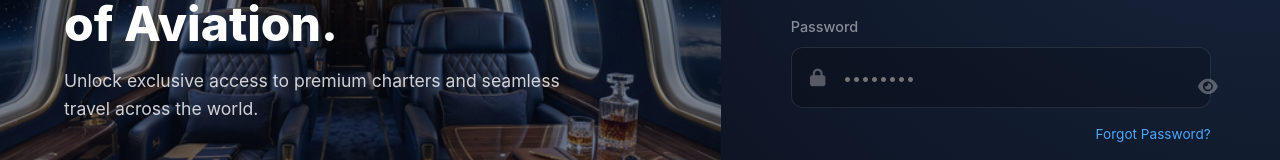
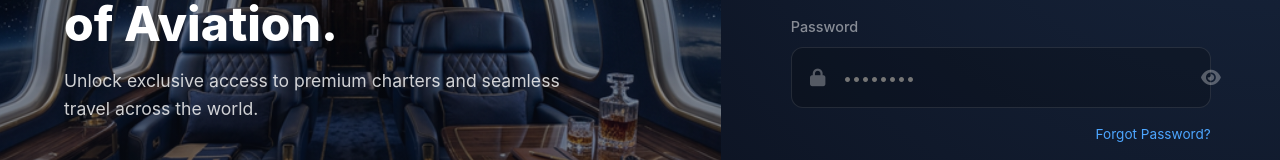
Before and after one commit to riccothebeast/vivante-air, a React (Create React App) app: page /login in a window 1280 px wide. Shown: the part 358-518 px from the top of the page. Built offline with nearby package versions, Linux system fonts and the light colour scheme.

Commit message:
Fix eye icon positioning and ensure toggle functionality is robust

```diff
--- a/src/components/Auth.css
+++ b/src/components/Auth.css
@@ -150,6 +150,8 @@
   display: flex;
   align-items: center;
   transition: all 0.3s ease;
+  width: 100%;
+  /* Ensure wrapper takes full width */
 }
 
 .input-wrapper:hover,
@@ -185,13 +187,19 @@
 
 .eye-btn {
   position: absolute;
-  right: 1rem;
+  right: 0.8rem;
+  top: 50%;
+  transform: translateY(-50%);
   background: none;
   border: none;
   color: rgba(255, 255, 255, 0.4);
   cursor: pointer;
   padding: 0.5rem;
-  transition: color 0.3s;
+  transition: all 0.3s ease;
+  display: flex;
+  align-items: center;
+  justify-content: center;
+  z-index: 5;
 }
 
 .eye-btn:hover {
```
